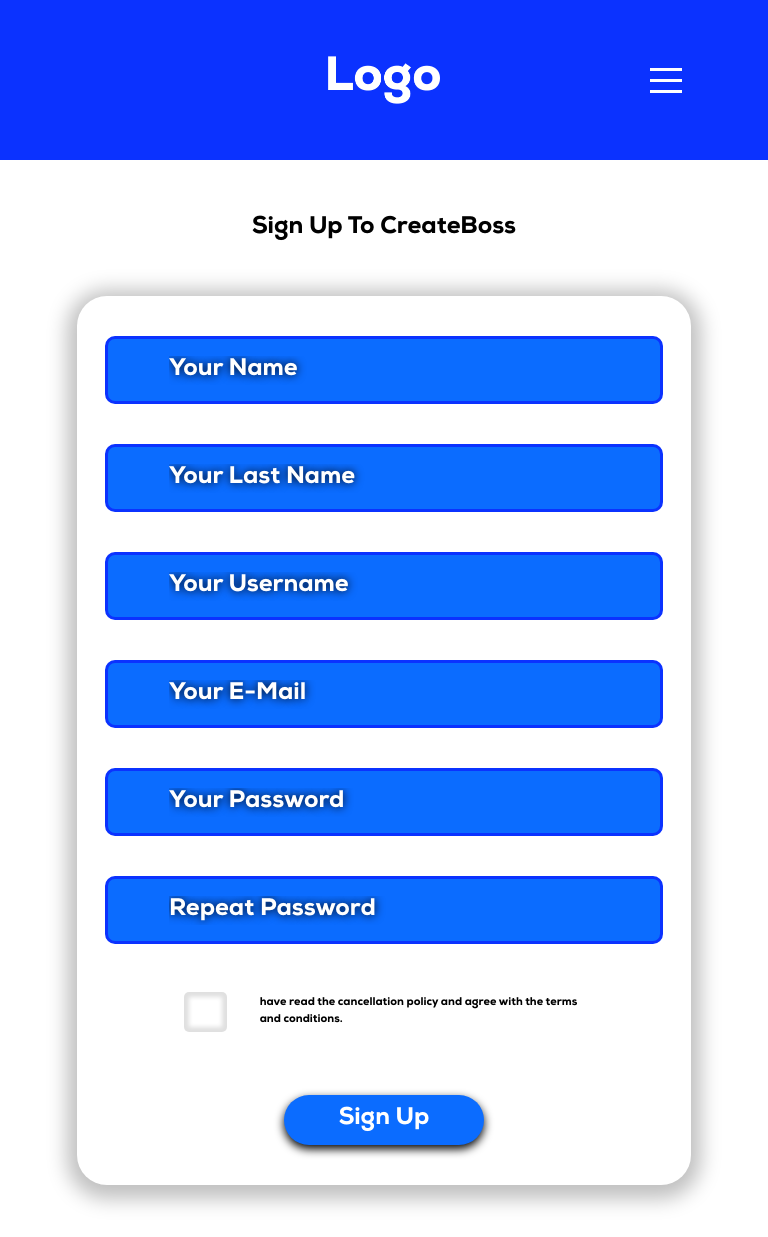
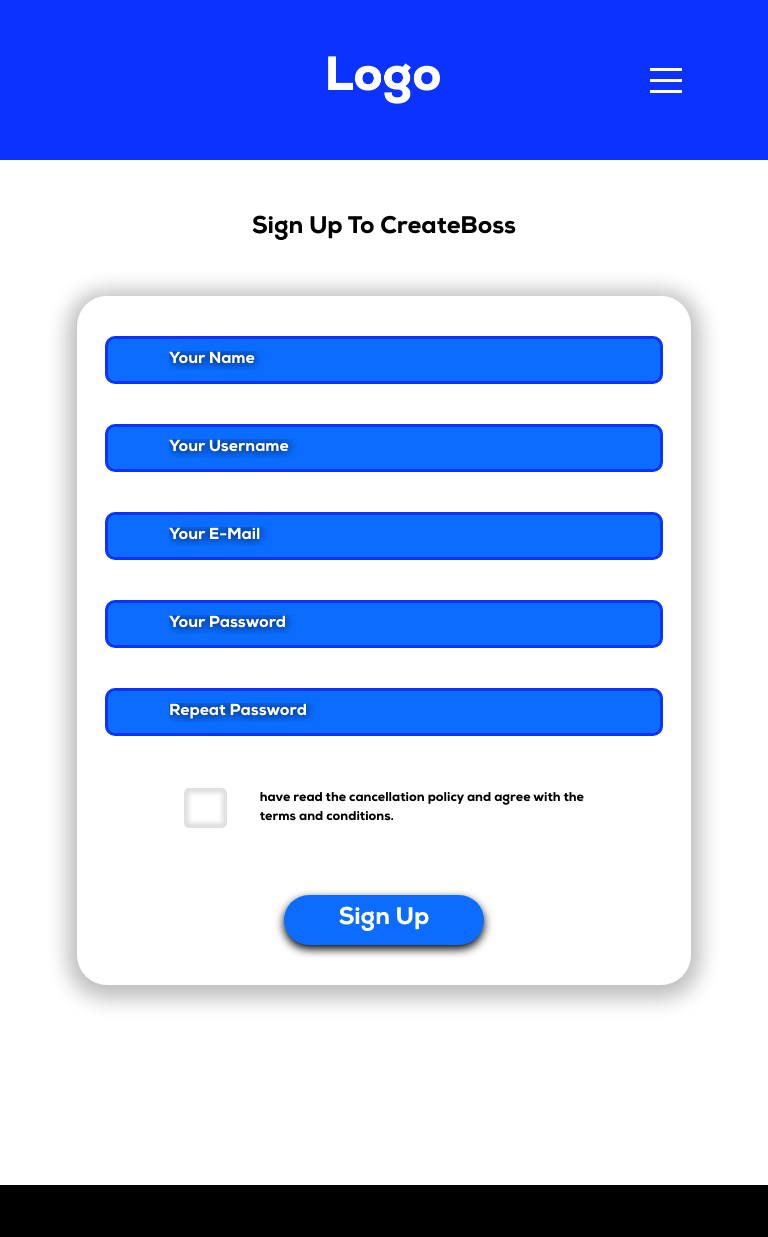
Before and after one commit to Intrgalactic/create-boss-test, a React (Vite) app: page /sign-up in a window 768 px wide. Shown: the top 1237 px of the page. Built offline with nearby package versions, Linux system fonts and the light colour scheme; no server answers.

Commit message:
fixed sign up appearance

```diff
--- a/src/index.css
+++ b/src/index.css
@@ -1251,7 +1251,7 @@
 
   form label {
     width: calc(60% + 40px);
-    font-size: 0.7em;
+    font-size: 0.8em;
   }
 
   textarea {
@@ -1380,6 +1380,10 @@
   }
   .onboard-page .service-overview__box {
     margin-inline:0;
+  }
+  .auth-form form input:not(.auth-form form label input){
+    text-shadow: 0px 0px 10px black;
+    height: 40px;
   }
 }
 
@@ -1464,6 +1468,14 @@
   .onboard-page .content-box p {
     height:90px;
   }
+  .auth-form form input:not(.auth-form form label input){
+    text-shadow: 0px 0px 5px black;
+    height: 40px;
+    font-size:0.85em;
+  }
+  .auth-form form {
+    gap:20px;
+  }
 }
 
 @media only screen and (min-width:512px) and (max-width:768px) {
@@ -1573,6 +1585,9 @@
   }
   .onboard-page .service-overview__box {
     width: 30vw;
+  }
+  .auth-form form input:not(.auth-form form label input) {
+    font-size:1em;
   }
 }
 
--- a/src/pages/sign-up.jsx
+++ b/src/pages/sign-up.jsx
@@ -22,7 +22,6 @@
     const [loadingState, setLoadingState] = useState(false);
     const userPersonalData = useRef({
         name: "",
-        lastName: "",
         userName: "",
         email: "",
         password: "",
@@ -88,7 +87,6 @@
                 <AuthContainer heading="Sign Up To CreateBoss">
                     <AuthForm>
                         <input type="text" placeholder="Your Name" onChange={(e) => userPersonalData.current.name = e.target.value} required />
-                        <input type="text" placeholder="Your Last Name" onChange={(e) => userPersonalData.current.lastName = e.target.value} required />
                         <input type="text" placeholder="Your Username" onChange={(e) => userPersonalData.current.userName = e.target.value} required />
                         <input type="email" placeholder="Your E-Mail" onChange={(e) => userPersonalData.current.email = e.target.value} required />
                         <input type="password" placeholder="Your Password" onChange={(e) => userPersonalData.current.password = e.target.value} required />
```
Also changed, not shown: 1 other file (tests, documents, lock files or other folders).
